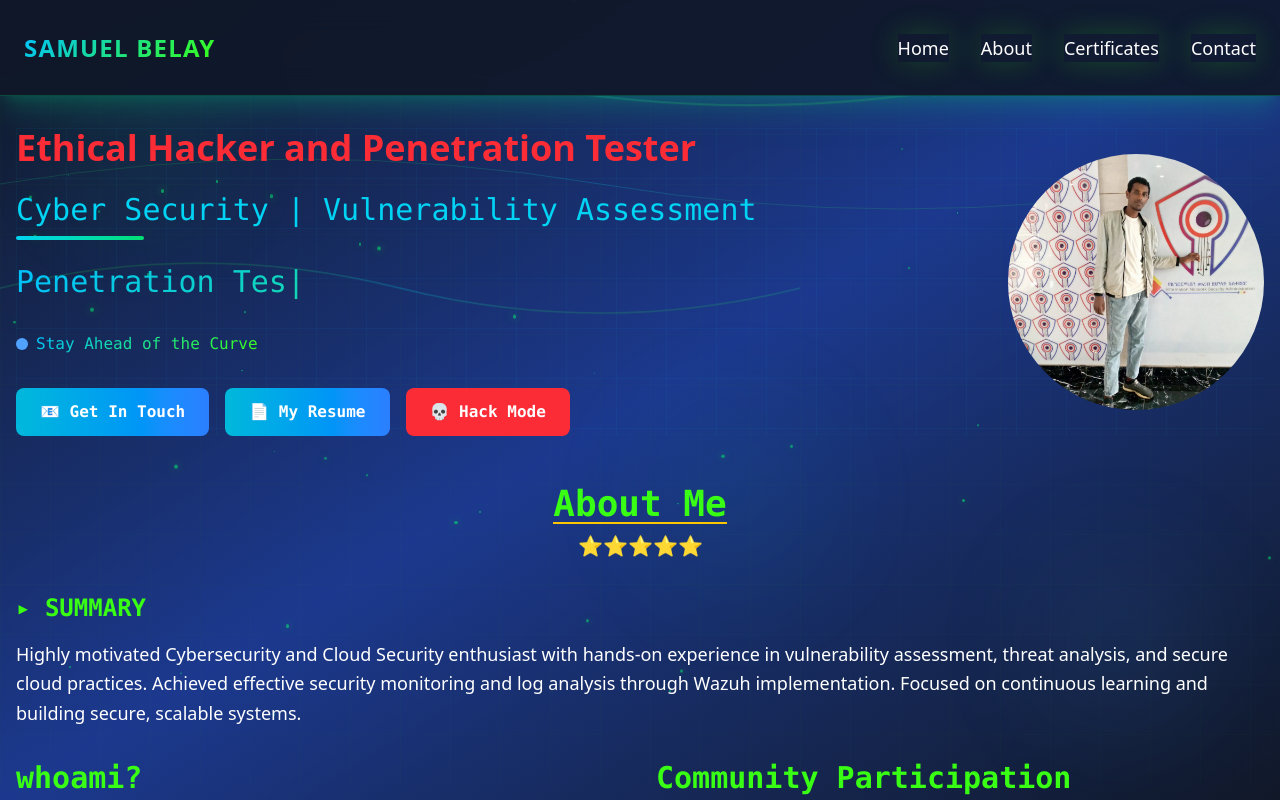
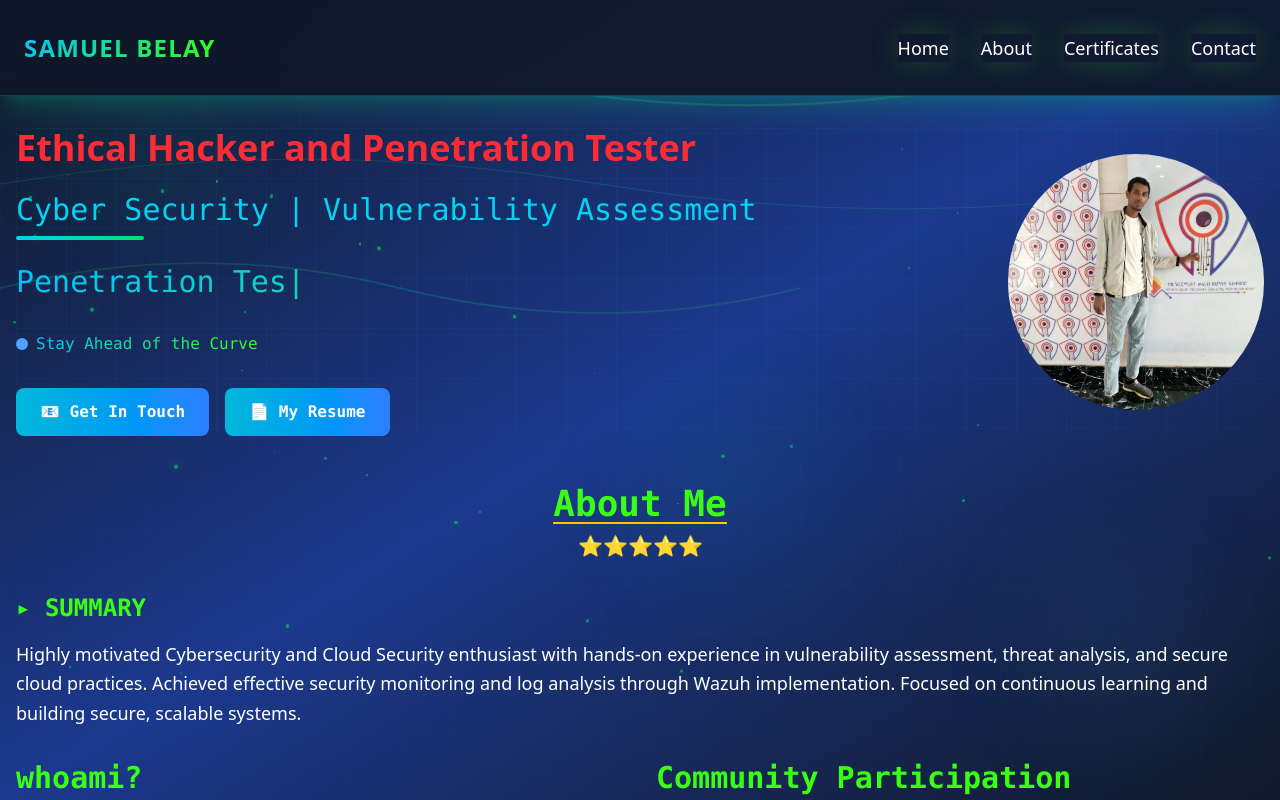
Before and after one commit to Anonimize4/mini-project-, a React (Vite) app: page / in a window 1280 px wide. Shown: the top 800 px of the page. Built offline with nearby package versions, Linux system fonts and the light colour scheme.

Commit message:
removing hackmod

```diff
--- a/src/components/HomeSection.tsx
+++ b/src/components/HomeSection.tsx
@@ -12,7 +12,7 @@ const HomeSection = () => {
   const [skillIndex, setSkillIndex] = useState(0);
   const [isDeleting, setIsDeleting] = useState(false);
   const [charIndex, setCharIndex] = useState(0);
-  const [hackMode, setHackMode] = useState(false);
+
 
   useEffect(() => {
     const current = skills[skillIndex];
@@ -124,30 +124,10 @@ const HomeSection = () => {
             >
           📄 My  Resume
             </motion.a>
-            <motion.button
-              initial={{ opacity: 0, y: -20 }}
-              animate={{ opacity: 1, y: 0 }}
-              transition={{ duration: 0.8, delay: 0.8 }}
-              onClick={() => setHackMode(!hackMode)}
-              whileHover={{ scale: 1.06, boxShadow: '0 0 20px rgba(57, 255, 20, 0.8)' }}
-              whileTap={{ scale: 0.95 }}
-              className={`inline-block ${hackMode ? 'bg-green-500' : 'bg-red-500'} text-white font-bold py-3 px-6 rounded-lg font-mono transition-all duration-300`}
-            >
-              {hackMode ? '🛡️ Defense Mode' : '💀 Hack Mode'}
-            </motion.button>
+
           </div>
 
-          {hackMode && (
-            <motion.div
-              initial={{ opacity: 0, y: 20, scale: 0.95 }}
-              animate={{ opacity: 1, y: 0, scale: 1 }}
-              transition={{ duration: 0.5 }}
-              className="mt-6 p-4 bg-black/70 border border-cyan-400 rounded-lg shadow-[0_0_20px_rgba(0,194,255,0.45)]"
-            >
-              <div className="text-sm font-mono text-cyan-200 mb-2">[HACK MODE ACTIVE] | Real-time breach simulation</div>
-              <div className="text-xs font-mono text-green-300 leading-5">booting kernel... 100%\nscanning ports... 7/1024\nattack vector analysis... complete\nexploits ready... 3</div>
-            </motion.div>
-          )}
+
 
         </motion.div>
 
```
